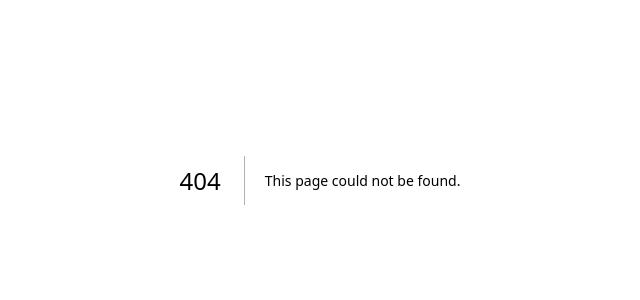
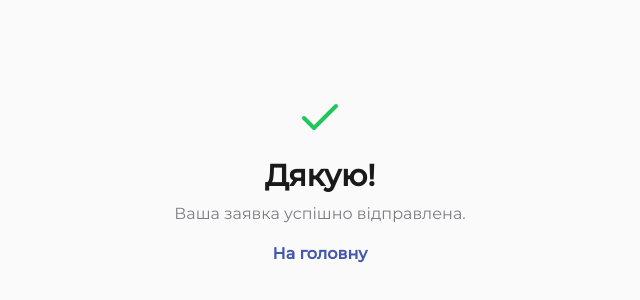
Before and after one commit to Beauty-lab-team/beauty_laboratorie, a Next.js app: page /thankyou in a window 1280 px wide. Before the commit this address had no page. Shown: the part 220-520 px from the top of the page, without its empty margins (320-960 px from the left). Built offline with nearby package versions, Linux system fonts and the light colour scheme; a web font is replaced by a local one.

Commit message:
Add /thankyou page

```diff
--- a/src/components/common/form/Form.jsx
+++ b/src/components/common/form/Form.jsx
@@ -2,8 +2,10 @@ import { useState } from 'react'
 import ReactInputMask from 'react-input-mask'
 import s from './Form.module.scss'
 import Button from '../../UI/Button'
+import { useRouter } from 'next/router'
 
 export default function Form({ handleClose }) {
+   const router = useRouter()
    const [phone, setPhone] = useState('')
    const [name, setName] = useState('')
    const [description, setDescription] = useState('')
@@ -52,17 +54,15 @@ export default function Form({ handleClose }) {
 
       fetch(`https://api.telegram.org/bot${process.env.TOKEN}/sendMessage?chat_id=${process.env.CHAT_ID}&text=${data}`)
          .then(res => {
-            alert('Ваша заявка успішно відправлена')
-
             setName('')
             setPhone('')
             setDescription('')
             setErrors({})
             handleClose ? handleClose(false) : null
+            router.push('/thankyou')
          })
          .catch(error => {
             console.error(error)
-            alert('Виникла помилка, спробуйте ще раз')
          })
    }
 
--- a/src/components/seo/Layout.jsx
+++ b/src/components/seo/Layout.jsx
@@ -2,8 +2,11 @@ import Footer from '../footer/Footer'
 import Meta from './Meta'
 import Navbar from '../navbar/Navbar'
 import Script from 'next/script'
+import { useRouter } from 'next/router'
 
 export default function Layout({ title, description, children }) {
+   const { pathname } = useRouter()
+
    return (
       <>
          <Meta title={title} description={description} />
@@ -22,11 +25,17 @@ export default function Layout({ title, description, children }) {
             'https://www.googletagmanager.com/gtm.js?id='+i+dl;f.parentNode.insertBefore(j,f);
             })(window,document,'script','dataLayer','GTM-TMXL8BJ8');`}
          </Script>
-         <div className='app flex flex-col min-h-screen overflow-hidden'>
-            <Navbar />
-            <div className='container mx-auto px-3 md:px-12 flex-1 mb-[100px] md:mb-[120px]'>{children}</div>
-            <Footer />
-         </div>
+         {pathname == '/thankyou' ? (
+            <div className='app flex flex-col min-h-screen overflow-hidden'>
+               <div className='container mx-auto px-3 md:px-12 flex-1 mb-[100px] md:mb-[120px]'>{children}</div>
+            </div>
+         ) : (
+            <div className='app flex flex-col min-h-screen overflow-hidden'>
+               <Navbar />
+               <div className='container mx-auto px-3 md:px-12 flex-1 mb-[100px] md:mb-[120px]'>{children}</div>
+               <Footer />
+            </div>
+         )}
       </>
    )
 }
--- /dev/null
+++ b/src/pages/thankyou.jsx
@@ -0,0 +1,33 @@
+import Link from 'next/link'
+import Layout from '../components/seo/Layout'
+
+export default function thankyou() {
+   return (
+      <Layout
+         title='BEAUTY.LABORATORIE | Дякуємо'
+         description="Косметична студія 'Beauty.laboratorie' - це ваш шлях до краси та здоров'я. Ми пропонуємо широкий спектр косметологічних послуг за доступними цінами. Наші фахівці допоможуть вам знайти те, що вам потрібно, щоб виглядати і відчувати себе найкращим чином."
+      >
+         <div className='flex flex-col items-center justify-center min-h-screen mb-[-100px] md:mb-[-120px]'>
+            <svg
+               className='h-12 w-12 text-green-500 dark:text-green-300'
+               xmlns='http://www.w3.org/2000/svg'
+               width='24'
+               height='24'
+               viewBox='0 0 24 24'
+               fill='none'
+               stroke='currentColor'
+               strokeWidth='2'
+               strokeLinecap='round'
+               strokeLinejoin='round'
+            >
+               <polyline points='20 6 9 17 4 12' />
+            </svg>
+            <h1 className='text-3xl font-bold text-text-1 mt-4'>Дякую!</h1>
+            <p className='text-text-2 mt-2'>Ваша заявка успішно відправлена.</p>
+            <Link href='/' className='text-accent-1 hover:text-text-1 mt-4 font-semibold'>
+               На головну
+            </Link>
+         </div>
+      </Layout>
+   )
+}
```
